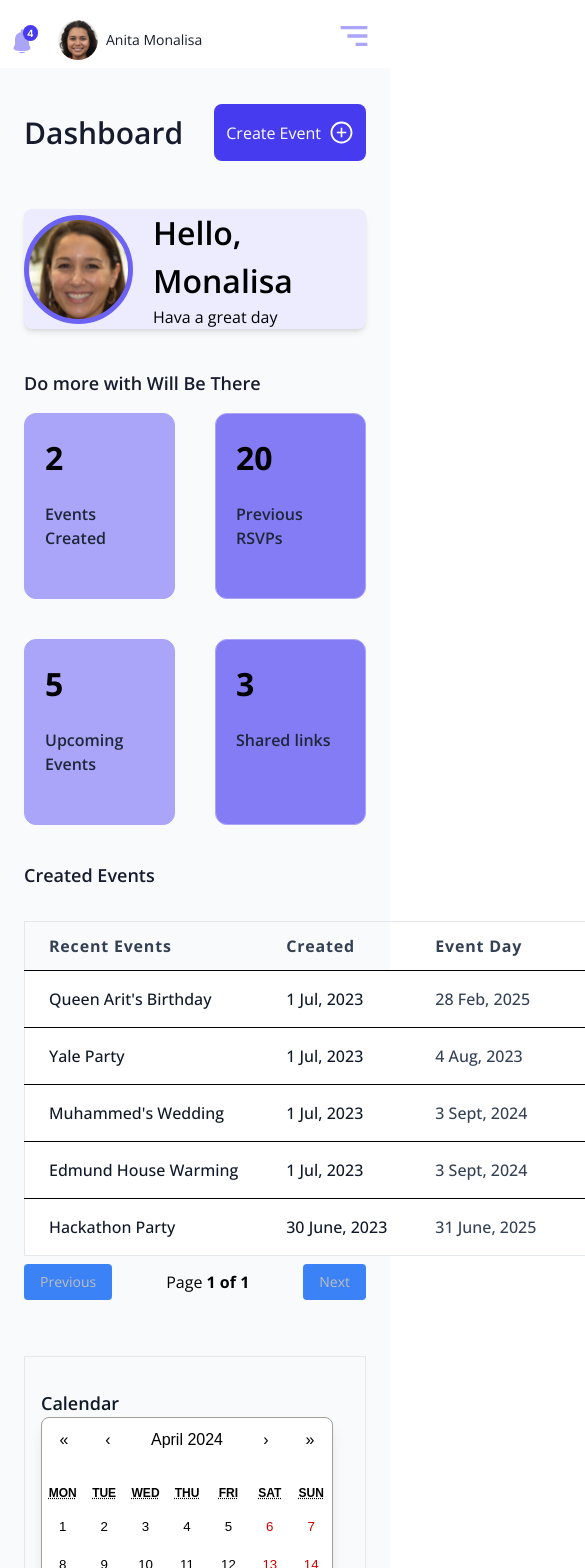
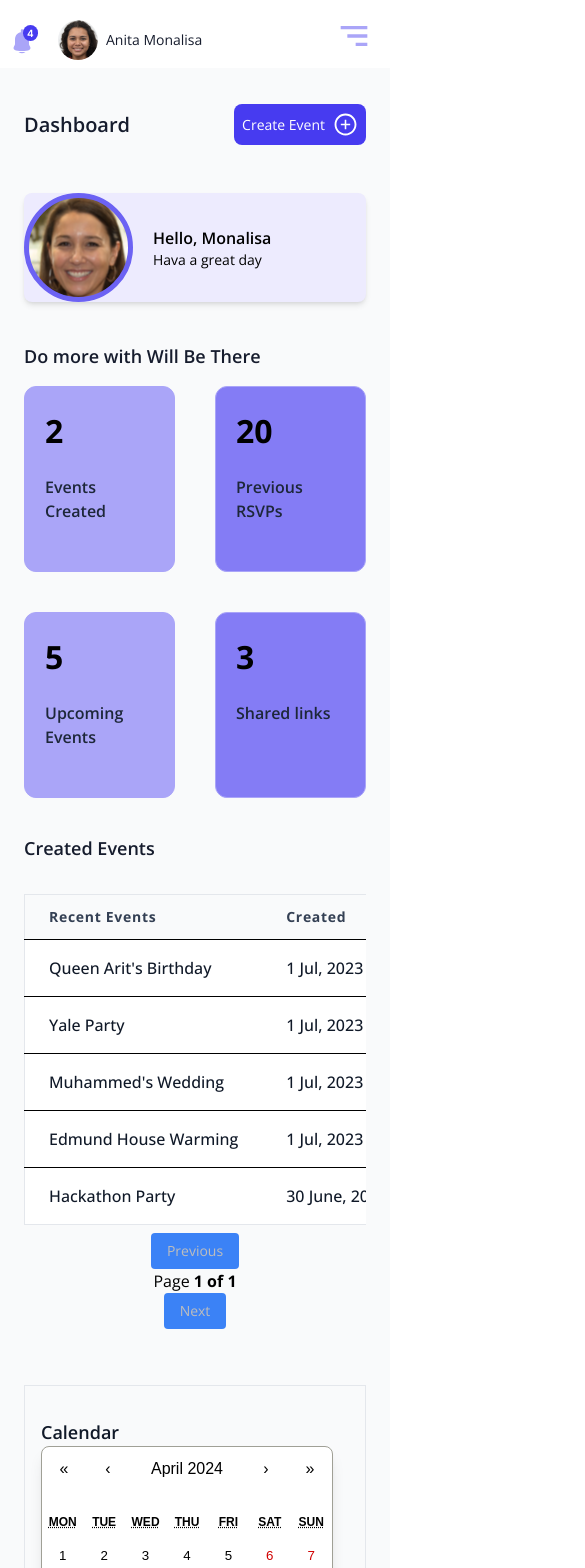
Before and after one commit to Areebah-snow/adch-group-5, a React (Vite) app: page /dashboard in a window 390 px wide. Shown: the top 1568 px of the page, 585 px wide, since content can reach past the window. Built offline with nearby package versions, Linux system fonts and the light colour scheme; no server answers.

Commit message:
update dashboard layout

```diff
--- a/src/Components/EventTable.jsx
+++ b/src/Components/EventTable.jsx
@@ -117,7 +117,7 @@ const EventTable = () => {
   );
 
   return (
-    <div className="container mx-auto my-8">
+    <div className="container mx-auto my-8 overflow-x-auto">
       <table
         {...getTableProps()}
         className="min-w-full divide-y divide-gray-200 border border-[#E4E7EC] rounded-full"
@@ -128,7 +128,7 @@ const EventTable = () => {
               {headerGroup.headers.map((column) => (
                 <th
                   {...column.getHeaderProps()}
-                  className="px-6 py-3 text-left text-base font-bold text-[#344054] tracking-wider"
+                  className="px-6 py-3 text-left text-sm md:text-base font-bold text-[#344054] tracking-wider"
                 >
                   {column.render("Header")}
                 </th>
@@ -143,7 +143,7 @@ const EventTable = () => {
               <tr {...row.getRowProps()}>
                 {row.cells.map((cell) => {
                   const cellProps = cell.getCellProps();
-                  let cellClassName = "px-6 py-4 whitespace-nowrap text-[#757575] font-semibold";
+                  let cellClassName = "px-6 py-4 whitespace-nowrap text-sm md:text-base text-[#757575] font-semibold";
                   return (
                     <td
                       {...cellProps} className={cellClassName}>
@@ -156,7 +156,7 @@ const EventTable = () => {
           })}
         </tbody>
       </table>
-      <div className="flex items-center justify-between mt-2">
+      <div className="flex flex-col sm:flex-row items-center justify-between mt-2">
         <button
           className="px-4 py-2 bg-blue-500 text-[#BDBDBD] text-sm rounded focus:outline-none"
           onClick={() => previousPage()}
--- a/src/Pages/Dashboard/Dashboard.jsx
+++ b/src/Pages/Dashboard/Dashboard.jsx
@@ -45,9 +45,9 @@ const Dashboard = () => {
           <Nav />
           <div className="px-6 lg:px-14 py-6 mt-3">
             <div className="flex items-center justify-between">
-              <h2 className="text-dark text-3xl font-semibold">Dashboard</h2>
+              <h2 className="text-dark text-xl md:text-3xl font-semibold">Dashboard</h2>
               <Link to="/createevent">
-                <button className="flex items-center gap-2 bg-primary text-base font-normal text-white py-4 px-3 rounded-lg">
+                <button className="flex items-center gap-2 bg-primary text-sm md:text-base font-normal text-white py-2 px-2 md:py-4 md:px-3 rounded-lg">
                   Create Event
                   <AiOutlinePlusCircle size={25} />
                 </button>
@@ -59,10 +59,10 @@ const Dashboard = () => {
                 <div className="bg-[#EDEBFE] shadow-md rounded-lg w-[full] lg:p-5 flex items-center gap-5">
                   <img src={Mona} alt="profilepic" />
                   <div className="flex flex-col">
-                    <h1 className="text-black text-[2rem] font-semibold">
+                    <h1 className="text-black text-base md:text-[2rem] font-semibold">
                       Hello, Monalisa
                     </h1>
-                    <p className="text-base text-black font-normal">
+                    <p className="text-sm md:text-base text-black font-normal">
                       Hava a great day
                     </p>
                   </div>
@@ -94,7 +94,7 @@ const Dashboard = () => {
                   <h1 className="text-dark font-semibold text-lg mt-5 over">
                     Created Events
                   </h1>
-                  <EventTable />
+                  <EventTable size={20} />
                 </div>
               </div>
 
```
